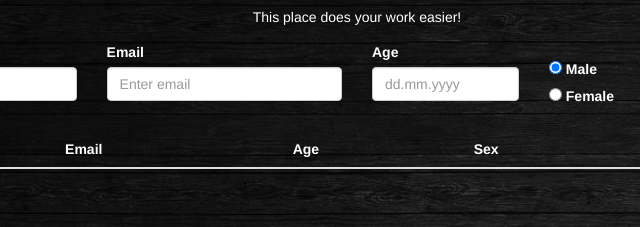
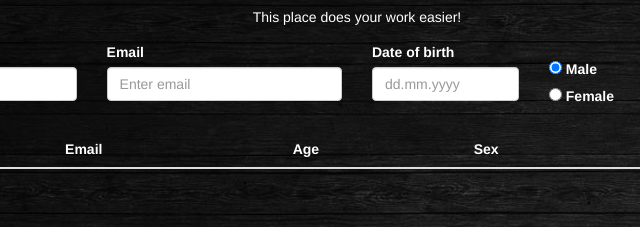
Before and after one commit to Luky843/SchoolProject, a plain HTML site: page index.html in a window 1280 px wide. Shown: the part 157-384 px from the top of the page, 283-923 px from the left. Drawn offline with nearby package versions, Linux system fonts and the light colour scheme.

Commit message:
Changed age to DoB

```diff
--- a/index.html
+++ b/index.html
@@ -61,7 +61,7 @@
                         <div id="EmErr"></div>
                     </div>
                     <div class="col-lg-2">
-                        <label>Age</label>
+                        <label>Date of birth</label>
                         <input type="text" class="form-control" id="Age" placeholder="dd.mm.yyyy">
                         <div id="AgeErr"></div>
                     </div>
```
